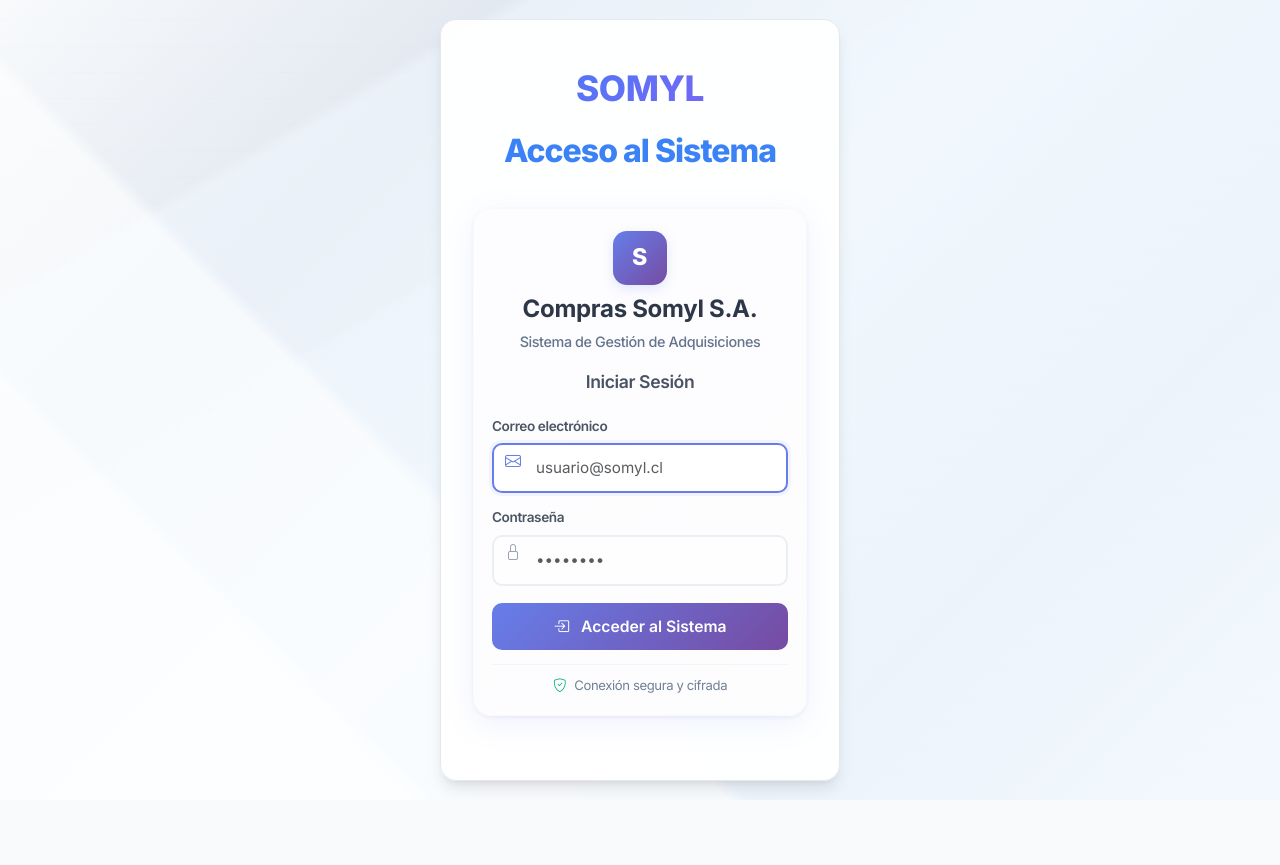
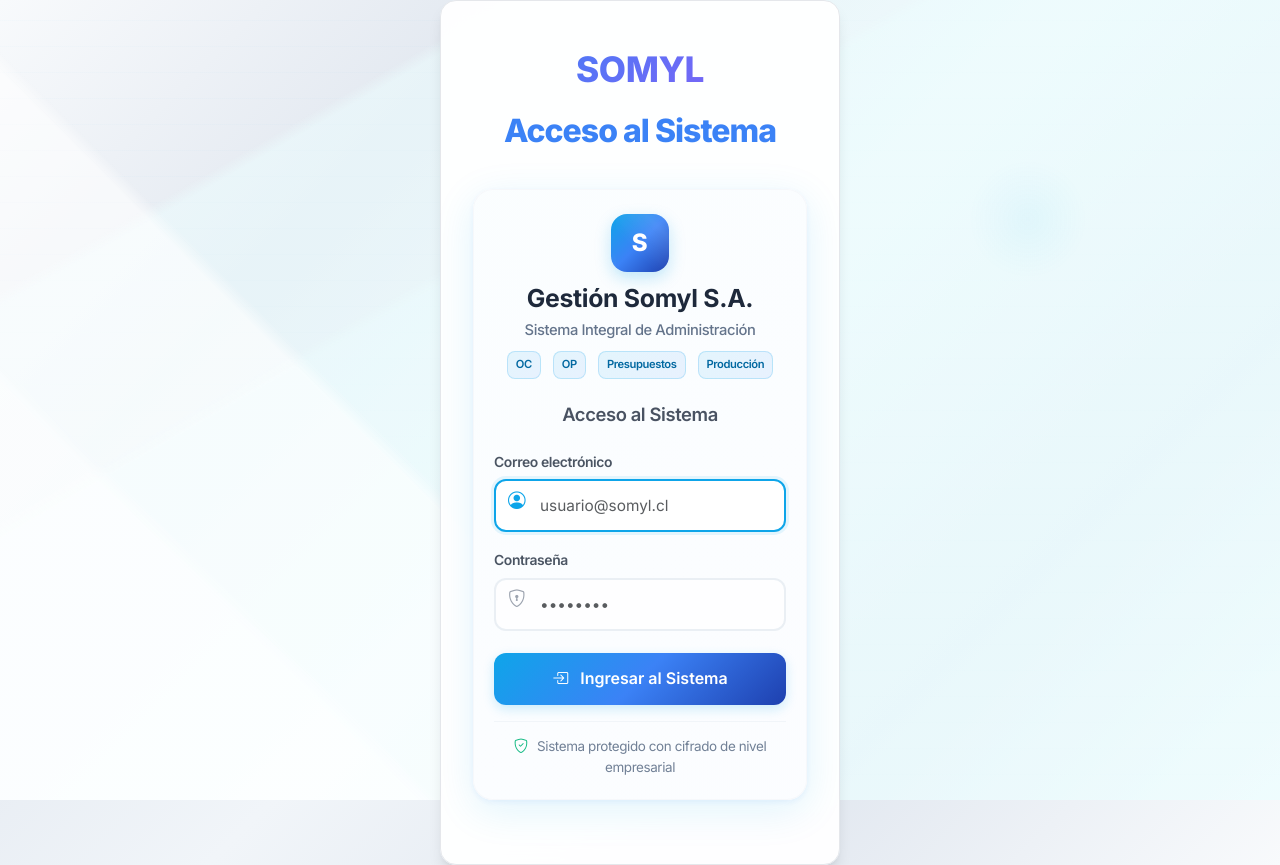
Before and after one commit to CarlosATO/orden_pago_somyl_2026, a Flask app: page /login in a window 1280 px wide. Before the commit the page ends 800 px from the top, so only its background shows below. Run offline with Flask 3, Linux system fonts and the light colour scheme; data that the repository does not hold is empty.

Commit message:
Mejoras en diseño del login y documentación de módulos
- Actualizado el diseño del login con nuevo esquema de colores (azul corporativo)
- Agregados badges de funcionalidades del sistema (OC, OP, Presupuestos, Producción)
- Mejorados efectos visuales: animaciones shimmer, elementos flotantes, spinner personalizado
- Actualizado texto de 'Compras Somyl' a 'Gestión Somyl S.A.'
- Agregada documentación completa de módulos del sistema en DESCRIPCION_MODULOS.md
- Mejorada experiencia de usuario con placeholders dinámicos y loading states

```diff
--- a/app/templates/auth/login.html
+++ b/app/templates/auth/login.html
@@ -1,5 +1,5 @@
 {% extends "base_simple.html" %}
-{% block title %}Iniciar Sesión - Compras Somyl{% endblock %}
+{% block title %}Iniciar Sesión - Gestión Somyl{% endblock %}
 {% block content %}
 <style>
   body {
@@ -13,7 +13,7 @@
     overflow: hidden;
   }
 
-  /* Fondo sutil de documentos */
+  /* Fondo sutil con patrones de documentos financieros */
   body::before {
     content: '';
     position: fixed;
@@ -23,10 +23,29 @@
     bottom: 0;
     background-image:
       linear-gradient(45deg, rgba(255,255,255,0.8) 20%, rgba(255,255,255,0.6) 21%, rgba(255,255,255,0.6) 35%, transparent 36%),
-      linear-gradient(-30deg, rgba(240,248,255,0.7) 65%, rgba(240,248,255,0.5) 66%, rgba(240,248,255,0.5) 80%, transparent 81%),
-      repeating-linear-gradient(0deg, transparent, transparent 25px, rgba(102, 126, 234, 0.015) 25px, rgba(102, 126, 234, 0.015) 26px);
+      linear-gradient(-30deg, rgba(236,254,255,0.7) 65%, rgba(236,254,255,0.5) 66%, rgba(236,254,255,0.5) 80%, transparent 81%),
+      repeating-linear-gradient(0deg, transparent, transparent 25px, rgba(14, 165, 233, 0.015) 25px, rgba(14, 165, 233, 0.015) 26px);
     pointer-events: none;
     z-index: 0;
+  }
+
+  /* Elementos decorativos flotantes */
+  body::after {
+    content: '';
+    position: fixed;
+    top: 20%;
+    right: 15%;
+    width: 120px;
+    height: 120px;
+    background: radial-gradient(circle, rgba(14, 165, 233, 0.05) 0%, transparent 70%);
+    border-radius: 50%;
+    animation: float 6s ease-in-out infinite;
+    z-index: 1;
+  }
+
+  @keyframes float {
+    0%, 100% { transform: translateY(0px) rotate(0deg); }
+    50% { transform: translateY(-15px) rotate(2deg); }
   }
 
   @keyframes slideInUp {
@@ -39,15 +58,20 @@
     to { transform: scale(1); opacity: 1; }
   }
 
+  @keyframes shimmer {
+    0% { background-position: -200px 0; }
+    100% { background-position: calc(200px + 100%) 0; }
+  }
+
   .login-container {
-    max-width: 370px;
+    max-width: 380px;
     width: 100%;
     background: rgba(255, 255, 255, 0.97);
     backdrop-filter: blur(16px) saturate(160%);
-    border-radius: 18px;
-    box-shadow: 0 8px 32px rgba(102,126,234,0.10), 0 1.5px 4px rgba(118,75,162,0.07);
-    border: 1px solid rgba(226,232,240,0.25);
-    padding: 22px 18px 18px 18px;
+    border-radius: 20px;
+    box-shadow: 0 10px 40px rgba(14,165,233,0.12), 0 2px 6px rgba(59,130,246,0.08);
+    border: 1px solid rgba(226,232,240,0.3);
+    padding: 24px 20px 20px 20px;
     margin: 32px auto;
     position: relative;
     overflow: hidden;
@@ -67,32 +91,45 @@
     left: 0;
     right: 0;
     bottom: 0;
-    background: linear-gradient(135deg, rgba(102, 126, 234, 0.015) 0%, rgba(118, 75, 162, 0.015) 100%);
+    background: linear-gradient(135deg, rgba(14, 165, 233, 0.02) 0%, rgba(59, 130, 246, 0.02) 100%);
     pointer-events: none;
   }
 
   .login-header {
     text-align: center;
-    margin-bottom: 18px;
+    margin-bottom: 20px;
     position: relative;
     z-index: 1;
   }
 
   .company-logo {
-    width: 54px;
-    height: 54px;
-    background: linear-gradient(135deg, #667eea 0%, #764ba2 100%);
-    border-radius: 14px;
+    width: 58px;
+    height: 58px;
+    background: linear-gradient(135deg, #0ea5e9 0%, #3b82f6 50%, #1e40af 100%);
+    border-radius: 16px;
     display: flex;
     align-items: center;
     justify-content: center;
-    margin: 0 auto 10px;
+    margin: 0 auto 12px;
     color: white;
-    font-size: 1.45rem;
+    font-size: 1.5rem;
     font-weight: 800;
     letter-spacing: 0.5px;
-    box-shadow: 0 4px 12px rgba(102, 126, 234, 0.18);
+    box-shadow: 0 6px 16px rgba(14, 165, 233, 0.25);
     animation: fadeInScale 0.8s ease-out 0.2s both;
+    position: relative;
+    overflow: hidden;
+  }
+
+  .company-logo::before {
+    content: '';
+    position: absolute;
+    top: -50%;
+    left: -50%;
+    width: 200%;
+    height: 200%;
+    background: linear-gradient(45deg, transparent 30%, rgba(255,255,255,0.1) 50%, transparent 70%);
+    animation: shimmer 3s infinite;
   }
 
   .company-info {
@@ -100,18 +137,37 @@
   }
 
   .company-title {
-    font-size: 1.5rem;
+    font-size: 1.55rem;
     font-weight: 700;
-    color: #2d3748;
+    color: #1e293b;
     margin-bottom: 6px;
     letter-spacing: -0.3px;
   }
 
   .company-subtitle {
-    font-size: 0.9rem;
+    font-size: 0.92rem;
     color: #64748b;
     font-weight: 500;
-    margin-bottom: 0;
+    margin-bottom: 8px;
+  }
+
+  .system-features {
+    display: flex;
+    justify-content: center;
+    gap: 12px;
+    margin-bottom: 4px;
+    animation: slideInUp 0.8s ease-out 0.4s both;
+  }
+
+  .feature-badge {
+    background: linear-gradient(135deg, rgba(14, 165, 233, 0.1) 0%, rgba(59, 130, 246, 0.1) 100%);
+    color: #0369a1;
+    padding: 4px 8px;
+    border-radius: 8px;
+    font-size: 0.7rem;
+    font-weight: 600;
+    border: 1px solid rgba(14, 165, 233, 0.2);
+    backdrop-filter: blur(10px);
   }
 
   .login-form {
@@ -121,33 +177,33 @@
   }
 
   .form-title {
-    font-size: 1.1rem;
+    font-size: 1.15rem;
     font-weight: 600;
     color: #374151;
     text-align: center;
-    margin-bottom: 24px;
+    margin-bottom: 26px;
     opacity: 0.9;
   }
 
   .form-group {
-    margin-bottom: 13px;
+    margin-bottom: 16px;
     position: relative;
   }
 
   .form-label {
     font-weight: 600;
     color: #4b5563;
-    margin-bottom: 6px;
+    margin-bottom: 7px;
     display: block;
-    font-size: 0.85rem;
+    font-size: 0.87rem;
   }
 
   .form-control {
     width: 100%;
-    padding: 12px 16px 12px 42px;
+    padding: 13px 16px 13px 44px;
     border: 2px solid rgba(226, 232, 240, 0.7);
-    border-radius: 10px;
-    font-size: 0.95rem;
+    border-radius: 12px;
+    font-size: 0.96rem;
     background: rgba(255, 255, 255, 0.9);
     backdrop-filter: blur(10px);
     transition: all 0.3s ease;
@@ -156,40 +212,41 @@
 
   .form-control:focus {
     outline: none;
-    border-color: #667eea;
-    box-shadow: 0 0 0 3px rgba(102, 126, 234, 0.08);
+    border-color: #0ea5e9;
+    box-shadow: 0 0 0 3px rgba(14, 165, 233, 0.1);
     background: white;
     transform: translateY(-1px);
   }
 
   .input-icon {
     position: absolute;
-    left: 13px;
-    top: 33px;
+    left: 14px;
+    top: 36px;
     color: #9ca3af;
-    font-size: 1rem;
+    font-size: 1.1rem;
     pointer-events: none;
     transition: color 0.3s ease;
   }
 
   .form-control:focus + .input-icon {
-    color: #667eea;
+    color: #0ea5e9;
   }
 
   .btn-login {
     width: 100%;
-    padding: 11px 18px;
-    background: linear-gradient(135deg, #667eea 0%, #764ba2 100%);
+    padding: 13px 20px;
+    background: linear-gradient(135deg, #0ea5e9 0%, #3b82f6 50%, #1e40af 100%);
     color: white;
     border: none;
-    border-radius: 10px;
-    font-size: 0.98rem;
+    border-radius: 12px;
+    font-size: 1rem;
     font-weight: 600;
     cursor: pointer;
     transition: all 0.3s ease;
     position: relative;
     overflow: hidden;
-    margin-top: 4px;
+    margin-top: 6px;
+    box-shadow: 0 4px 12px rgba(14, 165, 233, 0.2);
   }
 
   .btn-login::before {
@@ -209,7 +266,7 @@
 
   .btn-login:hover {
     transform: translateY(-2px);
-    box-shadow: 0 6px 20px rgba(102, 126, 234, 0.35);
+    box-shadow: 0 8px 24px rgba(14, 165, 233, 0.3);
   }
 
   .btn-login:active {
@@ -218,9 +275,9 @@
 
   .alert {
     border: none;
-    border-radius: 10px;
-    padding: 10px 14px;
-    margin-bottom: 18px;
+    border-radius: 12px;
+    padding: 12px 16px;
+    margin-bottom: 20px;
     font-weight: 500;
     backdrop-filter: blur(10px);
     animation: slideInUp 0.5s ease-out;
@@ -228,78 +285,109 @@
   }
 
   .alert-info {
-    background: rgba(66, 153, 225, 0.08);
-    color: #2563eb;
-    border-left: 3px solid #3b82f6;
+    background: rgba(14, 165, 233, 0.08);
+    color: #0369a1;
+    border-left: 4px solid #0ea5e9;
   }
 
   .alert-danger {
     background: rgba(239, 68, 68, 0.08);
     color: #dc2626;
-    border-left: 3px solid #ef4444;
+    border-left: 4px solid #ef4444;
   }
 
   .security-note {
     text-align: center;
-    margin-top: 14px;
-    padding-top: 10px;
-    border-top: 1px solid rgba(226, 232, 240, 0.35);
+    margin-top: 16px;
+    padding-top: 12px;
+    border-top: 1px solid rgba(226, 232, 240, 0.4);
     color: #718096;
-    font-size: 0.82rem;
+    font-size: 0.84rem;
     animation: slideInUp 0.8s ease-out 0.8s both;
   }
 
   .security-icon {
     color: #10b981;
-    margin-right: 5px;
-    font-size: 0.85rem;
+    margin-right: 6px;
+    font-size: 0.9rem;
   }
 
-  .feature-icons {
-    display: flex;
-    justify-content: center;
-    gap: 10px;
-    margin-bottom: 12px;
-    animation: slideInUp 0.8s ease-out 0.6s both;
+  /* Loading spinner */
+  .login-loading {
+    display: none;
+    text-align: center;
+    margin-top: 18px;
+    padding: 16px 12px;
+    background: rgba(14, 165, 233, 0.08);
+    border: 1px solid rgba(14, 165, 233, 0.15);
+    border-radius: 12px;
+    backdrop-filter: blur(10px);
+    animation: slideInUp 0.3s ease-out;
+  }
+
+  .spinner {
+    width: 22px;
+    height: 22px;
+    border: 3px solid rgba(14, 165, 233, 0.2);
+    border-top: 3px solid #0ea5e9;
+    border-radius: 50%;
+    animation: spin 1s linear infinite;
+    display: inline-block;
+    margin-right: 10px;
+    vertical-align: middle;
+  }
+
+  @keyframes spin {
+    0% { transform: rotate(0deg); }
+    100% { transform: rotate(360deg); }
   }
 
   /* Responsive */
   @media (max-width: 480px) {
     .login-container {
-      margin: 8px;
-      padding: 14px 6px 10px 6px;
-      max-width: 98vw;
+      margin: 10px;
+      padding: 20px 16px 16px 16px;
+      max-width: 95vw;
     }
 
     .company-title {
-      font-size: 1.18rem;
+      font-size: 1.35rem;
     }
 
-    .feature-icons {
-      gap: 7px;
+    .system-features {
+      gap: 8px;
     }
 
-    .feature-icon {
-      width: 30px;
-      height: 30px;
-      font-size: 0.98rem;
+    .feature-badge {
+      font-size: 0.65rem;
+      padding: 3px 6px;
     }
   }
 
   @media (max-width: 360px) {
     .login-container {
-      padding: 24px 20px;
+      padding: 18px 14px;
+    }
+
+    .form-control {
+      padding: 12px 14px 12px 40px;
     }
   }
 </style>
 
 <div class="login-container">
-  <!-- Header compacto -->
+  <!-- Header -->
   <div class="login-header">
     <div class="company-logo">S</div>
     <div class="company-info">
-      <h1 class="company-title">Compras Somyl S.A.</h1>
-      <p class="company-subtitle">Sistema de Gestión de Adquisiciones</p>
+      <h1 class="company-title">Gestión Somyl S.A.</h1>
+      <p class="company-subtitle">Sistema Integral de Administración</p>
+      <div class="system-features">
+        <span class="feature-badge">OC</span>
+        <span class="feature-badge">OP</span>
+        <span class="feature-badge">Presupuestos</span>
+        <span class="feature-badge">Producción</span>
+      </div>
     </div>
   </div>
 
@@ -316,7 +404,7 @@
 
   <!-- Formulario de login -->
   <div class="login-form">
-    <h2 class="form-title">Iniciar Sesión</h2>
+    <h2 class="form-title">Acceso al Sistema</h2>
 
     <form method="post">
       <div class="form-group">
@@ -327,8 +415,9 @@
                name="email"
                required
                autofocus
-               placeholder="usuario@somyl.cl">
-        <i class="bi bi-envelope input-icon"></i>
+               placeholder="usuario@somyl.cl"
+               autocomplete="email">
+        <i class="bi bi-person-circle input-icon"></i>
       </div>
 
       <div class="form-group">
@@ -338,30 +427,56 @@
                id="password"
                name="password"
                required
-               placeholder="••••••••">
-        <i class="bi bi-lock input-icon"></i>
+               placeholder="••••••••"
+               autocomplete="current-password">
+        <i class="bi bi-shield-lock input-icon"></i>
       </div>
 
       <button type="submit" class="btn-login" id="btn-login">
         <i class="bi bi-box-arrow-in-right me-2"></i>
-        Acceder al Sistema
+        Ingresar al Sistema
       </button>
-      <div id="login-loading" style="display:none; text-align:center; margin-top:16px;">
-        <span class="spinner-border spinner-border-sm text-primary" role="status" aria-hidden="true"></span>
-        <span style="margin-left:8px; color:#667eea; font-weight:500;">Ingresando...</span>
+
+      <div class="login-loading" id="login-loading">
+        <div class="spinner"></div>
+        <span style="color:#0ea5e9; font-weight:500;">Validando credenciales...</span>
       </div>
     </form>
+
     <script>
       document.addEventListener('DOMContentLoaded', function() {
         const form = document.querySelector('.login-form form');
         const btn = document.getElementById('btn-login');
         const loading = document.getElementById('login-loading');
-        if (form) {
-          form.addEventListener('submit', function() {
+
+        if (form && btn && loading) {
+          form.addEventListener('submit', function(e) {
+            // Mostrar estado de carga inmediatamente
             btn.disabled = true;
             btn.style.opacity = '0.6';
+            btn.style.transform = 'scale(0.98)';
+            btn.innerHTML = '<i class="bi bi-hourglass-split me-2"></i>Conectando...';
             loading.style.display = 'block';
+
+            // Opcional: pequeño delay para que se vea el efecto
+            setTimeout(() => {
+              // El formulario se enviará normalmente después del delay
+            }, 200);
           });
+        }
+
+        // Efecto de typing en placeholder
+        const emailInput = document.getElementById('email');
+        if (emailInput) {
+          const placeholders = ['usuario@somyl.cl', 'admin@somyl.cl', 'gerencia@somyl.cl'];
+          let currentPlaceholder = 0;
+
+          setInterval(() => {
+            if (!emailInput.value && document.activeElement !== emailInput) {
+              currentPlaceholder = (currentPlaceholder + 1) % placeholders.length;
+              emailInput.placeholder = placeholders[currentPlaceholder];
+            }
+          }, 3000);
         }
       });
     </script>
@@ -369,7 +484,7 @@
     <!-- Nota de seguridad -->
     <div class="security-note">
       <i class="bi bi-shield-check security-icon"></i>
-      Conexión segura y cifrada
+      Sistema protegido con cifrado de nivel empresarial
     </div>
   </div>
 </div>
```
Also changed, not shown: DESCRIPCION_MODULOS.md (added, +70 -0 lines).
